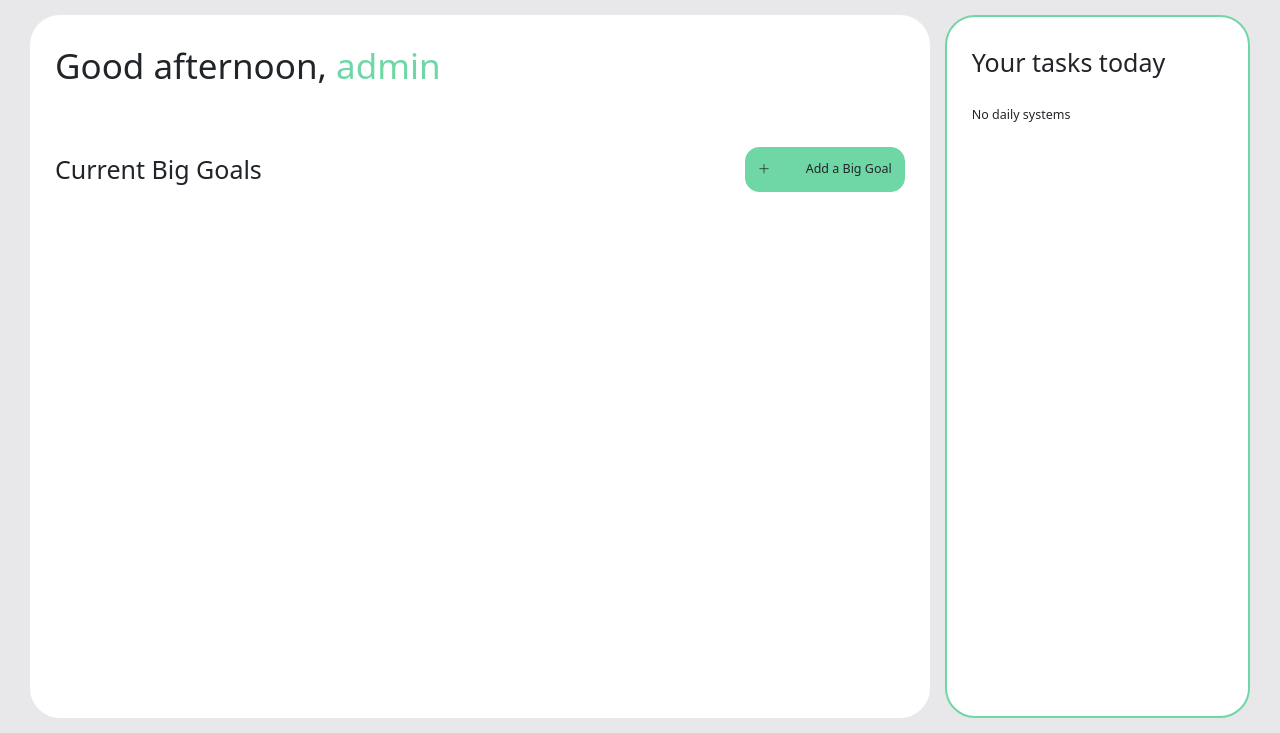
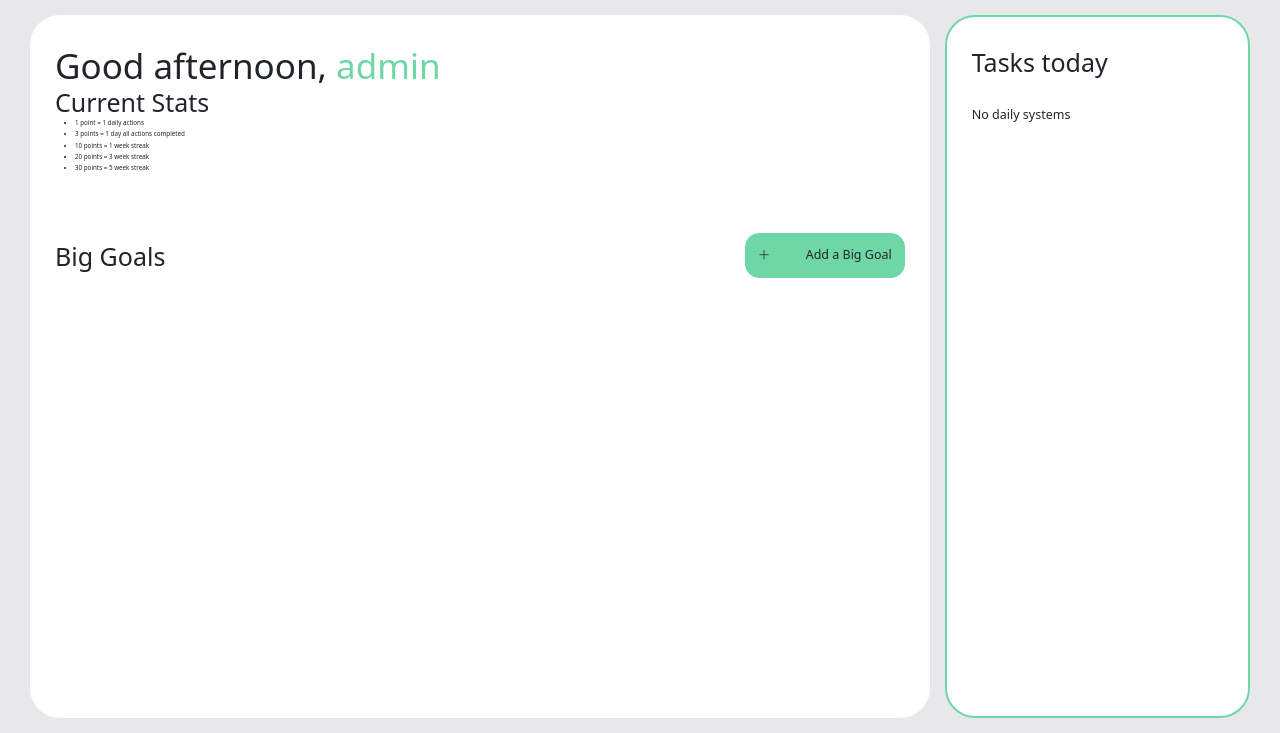
Before and after one commit to repsandcode/goals_tracker, a Django app: page / in a window 1280 px wide. Shown: the part 67-800 px from the top of the page. Run offline with Django 5.2, Linux system fonts and the light colour scheme; a user stored in the database is signed in; data comes from the database, SQL or seed files in the repository; both versions use the stored data as it was before the commit; data that the repository does not hold is empty; some libraries are stand-ins or nearby versions.

Commit message:
update home page

```diff
--- a/base/goals_tracker/models.py
+++ b/base/goals_tracker/models.py
@@ -3,7 +3,6 @@ from django.db import models
 from datetime import date
 
 class User(AbstractUser):
-  bio = models.TextField(blank=True)
   points = models.IntegerField(default=0)
 
   def __str__(self):
--- a/base/goals_tracker/templates/goals_tracker/home_page.html
+++ b/base/goals_tracker/templates/goals_tracker/home_page.html
@@ -17,12 +17,21 @@
           <div class="home-profile--date" id="date-today"></div>
         </div>
 
-        <div>
+        <div class="">
+          <h1 class="fw-normal m-0 align-self-center">Current Stats</h1>
+          <div></div>
+          <ul>
+            <li>1 point = 1 daily actions</li>
+            <li>3 points = 1 day all actions completed</li>
+            <li>10 points = 1 week streak</li>
+            <li>20 points = 3 week streak</li>
+            <li>30 points = 5 week streak</li>
+          </ul>
         </div>
       </div>
 
       <div class="d-flex justify-content-between mb-5">
-        <h1 class="fw-normal m-0 align-self-center">Current Big Goals</h1>
+        <h1 class="fw-normal m-0 align-self-center">Big Goals</h1>
         <button class="add-icon-btn box-radius fs-5" id="open-big-goal-modal">
           <i class="bi bi-plus-lg"></i>
           <span>Add a Big Goal</span>
@@ -84,7 +93,7 @@
     {% comment %} All Daily Actions {% endcomment %}
     <section id="home-daily-actions" class="box-radius home-daily-actions">
       <div class="display-6 fw-normal mb-5">
-        Your tasks today <span></span>
+        Tasks today <span></span>
       </div>
 
       <div id="all-daily-systems" class="d-flex flex-wrap flex-column gap-4"></div>
```
Also changed, not shown: base/db.sqlite3, base/goals_tracker/migrations/0014_remove_user_bio.py (added).
